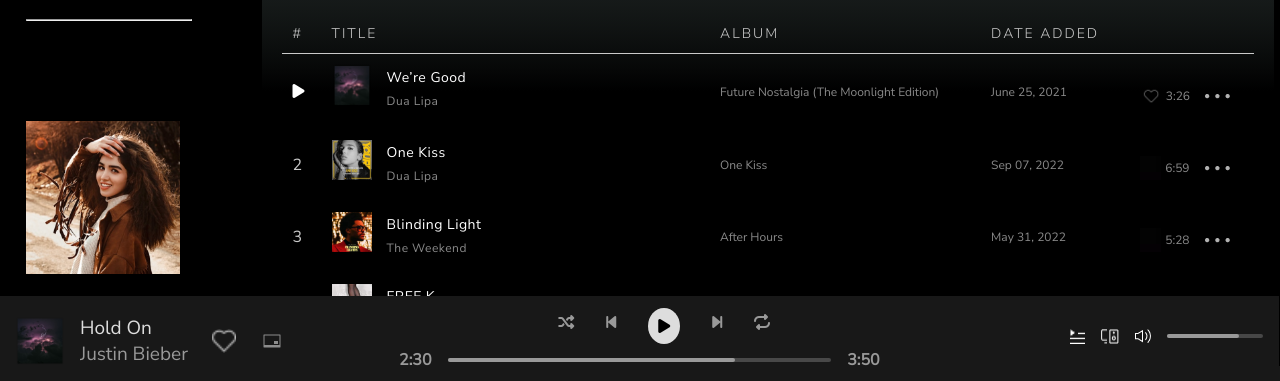
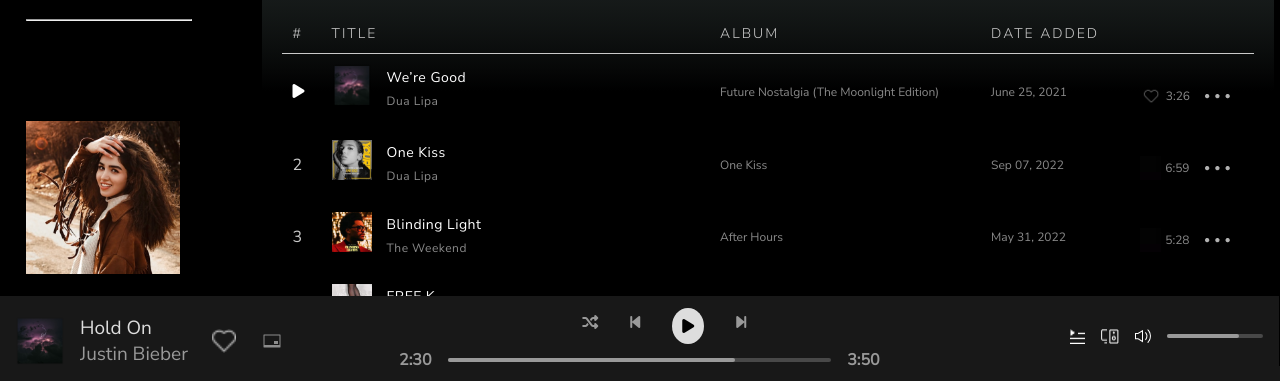
Before and after one commit to Prasad750/Spotify_Clone, a plain HTML site: page playlist.html in a window 1280 px wide. Shown: the part 414-795 px from the top of the page. Drawn offline with Linux system fonts and the light colour scheme.

Commit message:
contest3-3

```diff
--- a/playlist.html
+++ b/playlist.html
@@ -475,7 +475,7 @@
           <i class="fas fa-step-backward"></i>
           <i class="fa-solid fa-play play-pause"></i>
           <i class="fas fa-step-forward"></i>
-          <i class="fa-solid fa-repeat fa-beat"></i>
+          <!-- <i class="fa-solid fa-repeat fa-beat"></i> -->
         </div>
         <div class="progress-container">
           <h4>2:30</h4>
```
Also changed, not shown: index.html (+1 -1 lines).
